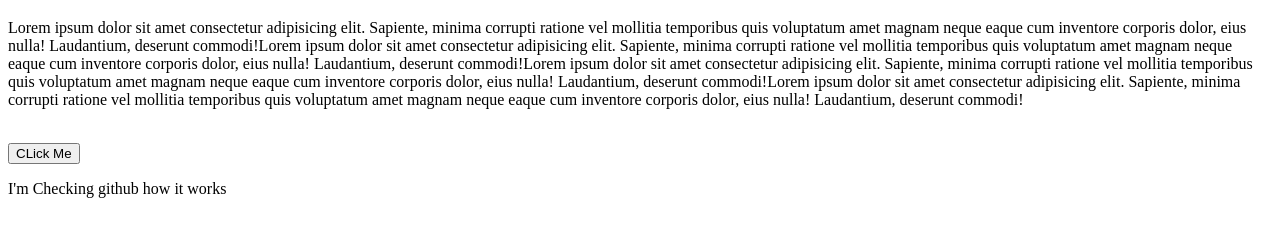
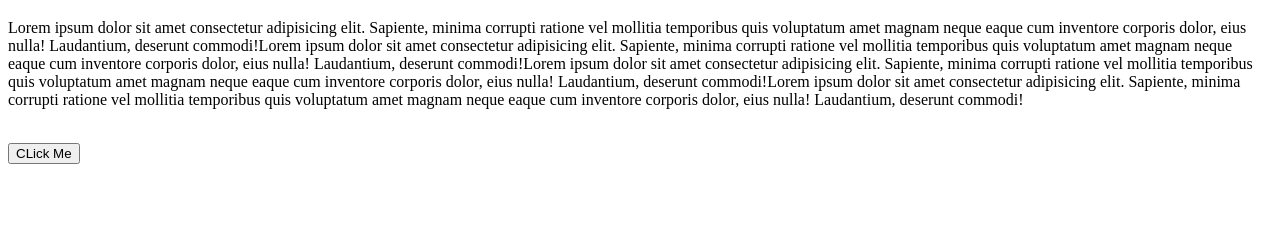
Before and after one commit to takveer21/my-first-website, a plain HTML site: page index.html in a window 1280 px wide. Shown: the part 61-298 px from the top of the page. Drawn offline with Linux system fonts and the light colour scheme.

Commit message:
Update index.html

```diff
--- a/index.html
+++ b/index.html
@@ -11,6 +11,5 @@
     <p>Lorem ipsum dolor sit amet consectetur adipisicing elit. Sapiente, minima corrupti ratione vel mollitia temporibus quis voluptatum amet magnam neque eaque cum inventore corporis dolor, eius nulla! Laudantium, deserunt commodi!Lorem ipsum dolor sit amet consectetur adipisicing elit. Sapiente, minima corrupti ratione vel mollitia temporibus quis voluptatum amet magnam neque eaque cum inventore corporis dolor, eius nulla! Laudantium, deserunt commodi!Lorem ipsum dolor sit amet consectetur adipisicing elit. Sapiente, minima corrupti ratione vel mollitia temporibus quis voluptatum amet magnam neque eaque cum inventore corporis dolor, eius nulla! Laudantium, deserunt commodi!Lorem ipsum dolor sit amet consectetur adipisicing elit. Sapiente, minima corrupti ratione vel mollitia temporibus quis voluptatum amet magnam neque eaque cum inventore corporis dolor, eius nulla! Laudantium, deserunt commodi!</p>
     <br>
     <Button>CLick Me</Button>
-    <p>I'm Checking github how it works</p>
 </body>
 </html>
```
